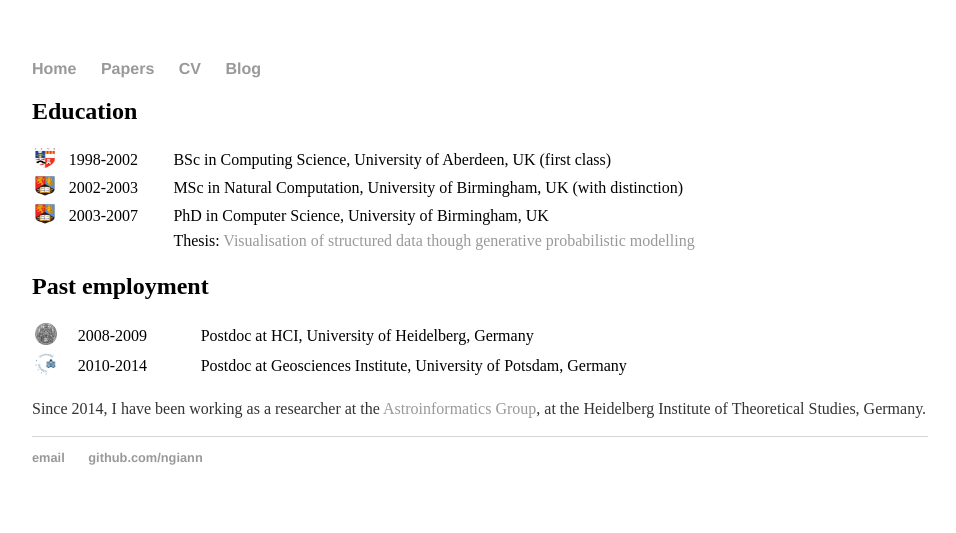
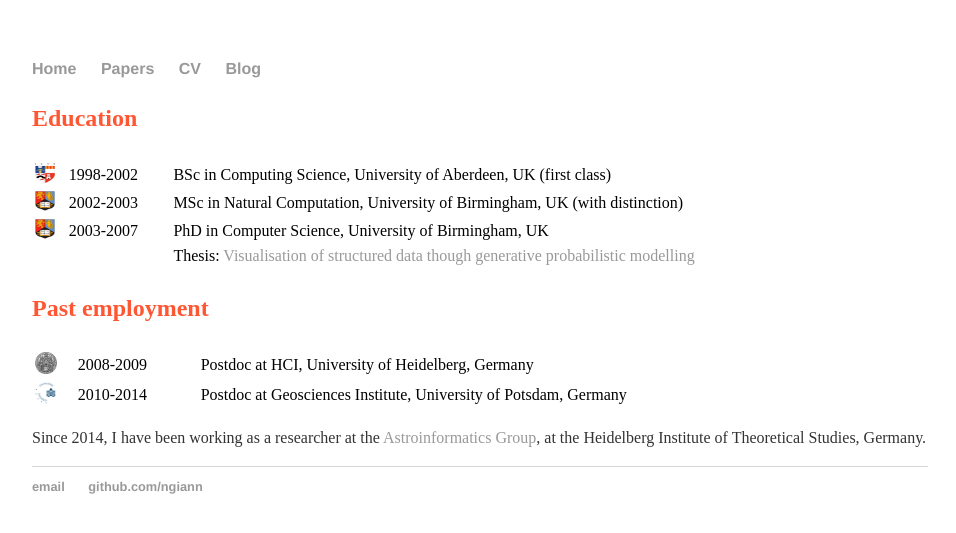
Before and after one commit to ngiann/ngiann.github.io, a Jekyll site: the page built from cv/index.html, in a window 1280 px wide. Shown: the top 533 px of the page, without its empty margins (160-1116 px from the left). Built offline with Jekyll 4.4.1, drawn with Linux system fonts in a browser that asks for light colours.

Commit message:
Update index.html

```diff
--- a/cv/index.html
+++ b/cv/index.html
@@ -4,7 +4,7 @@ title: Nikos Gianniotis, Machine learning researcher
 ---
 <div class="blurb">
 
-<h2>Education</h2>
+<h2><p style="color:#FF5733"> Education </p></h2>
 
 <table style="width:100%">
   <tr>
@@ -29,7 +29,8 @@ title: Nikos Gianniotis, Machine learning researcher
   </tr>
 </table>
 
-<h2>Past employment</h2>
+
+<h2><p style="color:#FF5733"> Past employment </p></h2>
 
 <table style="width:100%">
   <tr>
```
